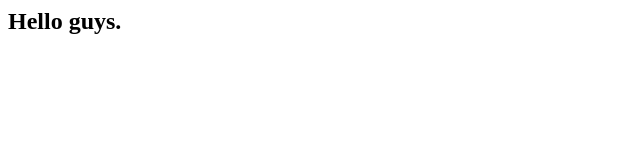
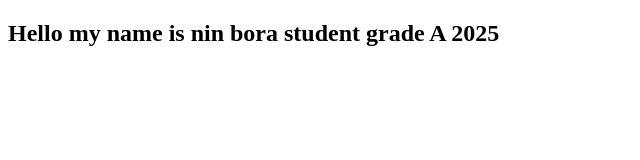
Before and after one commit to hjbh573-hue/demo-test, a plain HTML site: page index.html in a window 1280 px wide. Shown: the whole page, without its empty margins (0-640 px from the left). Drawn offline with Linux system fonts and the light colour scheme.

Commit message:
Update html

```diff
--- a/index.html
+++ b/index.html
@@ -1,7 +1,11 @@
-<html>
-  <body>
-    <h2>
-      Hello guys.
-    </h2>
-  </body>
+<!DOCTYPE html>
+<html lang="en">
+<head>
+    <meta charset="UTF-8">
+    <meta name="viewport" content="width=device-width, initial-scale=1.0">
+    <title>Document</title>
+</head>
+<body>
+    <h2>Hello my name is nin bora student grade A 2025</h2>
+</body>
 </html>
```
